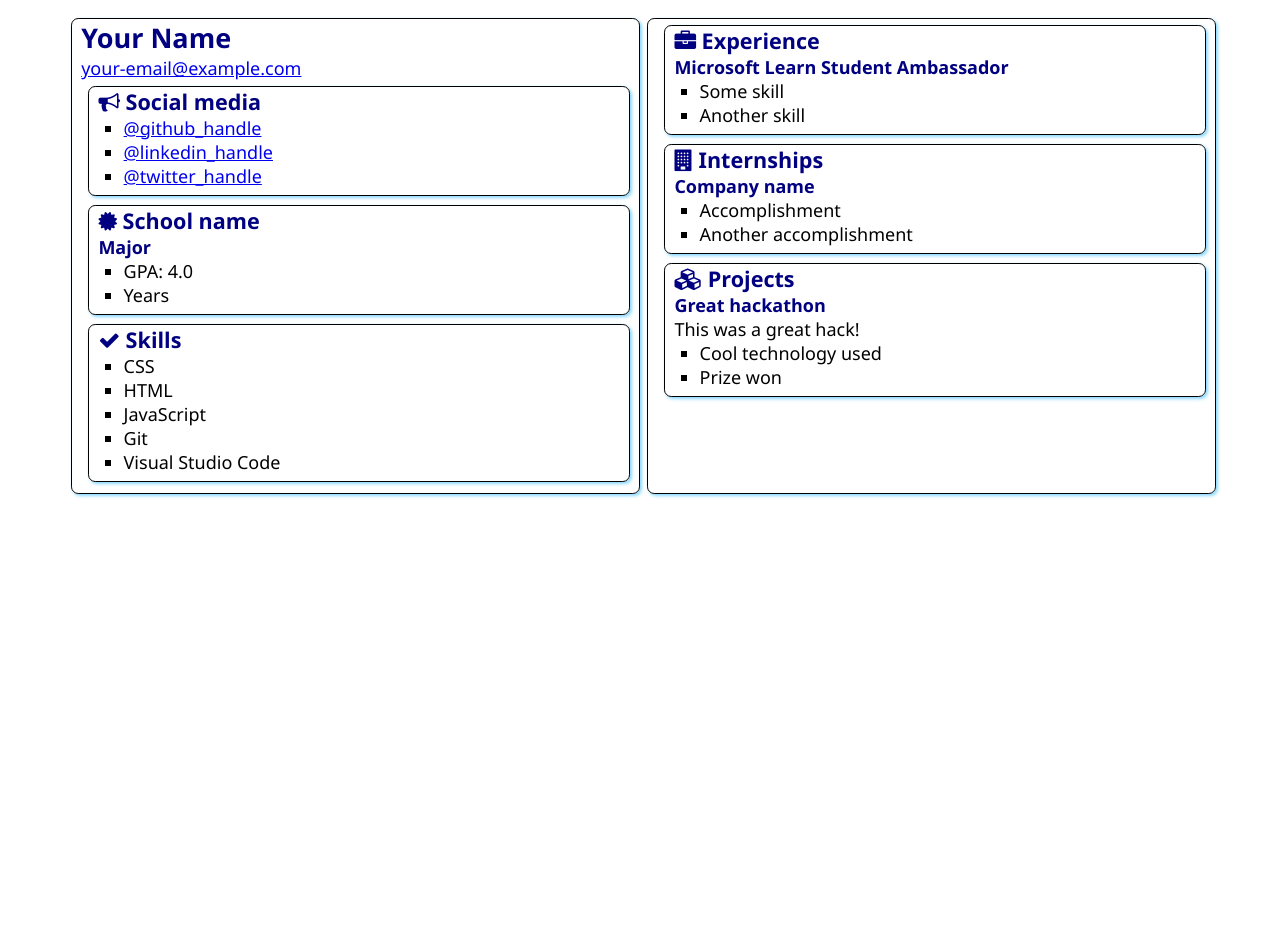
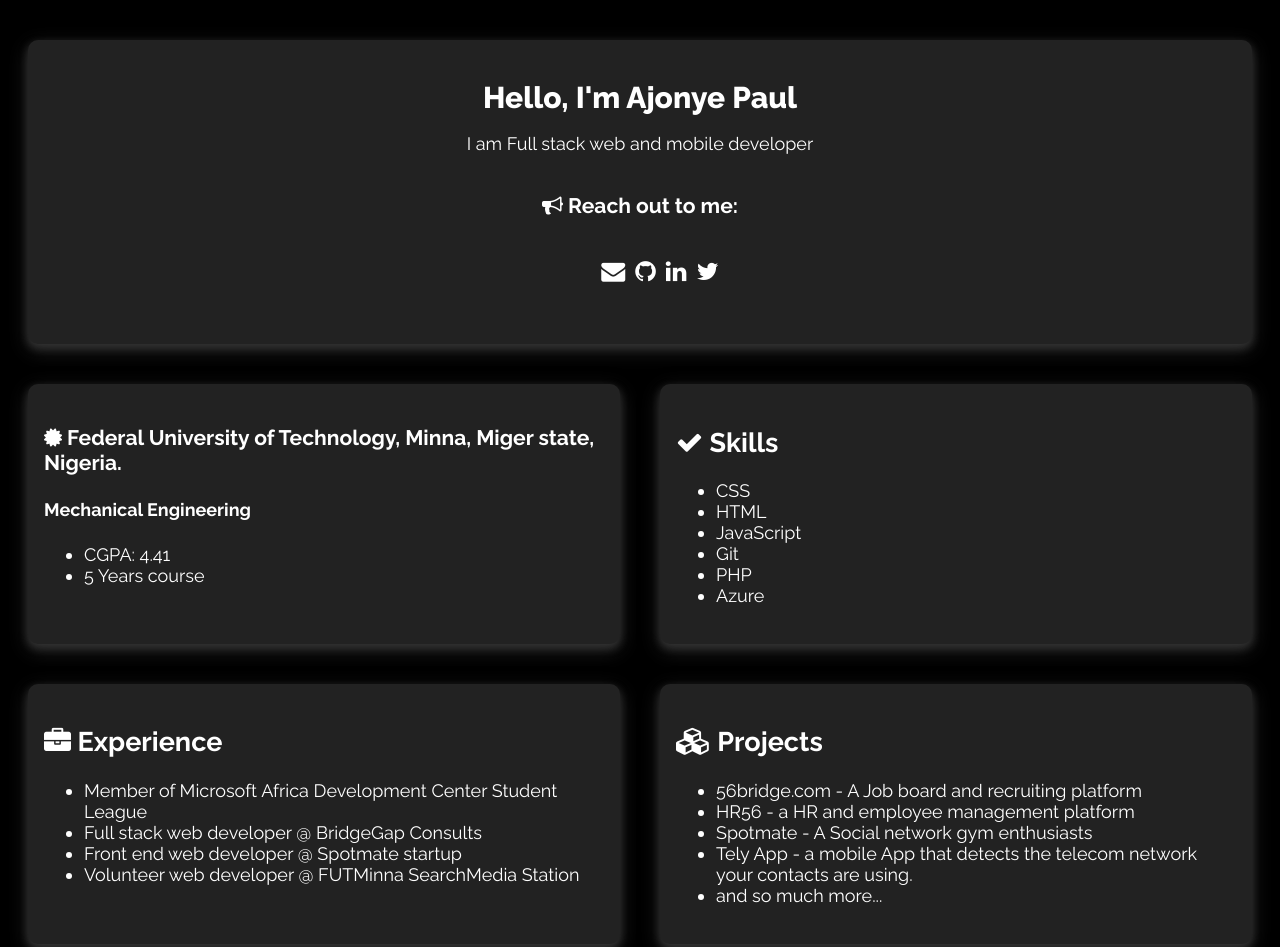
Before and after one commit to PaulChase/SATechnicalOnboarding, a plain HTML site: page src/index.html in a window 1280 px wide. Shown: the top 947 px of the page. Before the commit the page ends 800 px from the top, so only its background shows below. Drawn offline with Linux system fonts and the light colour scheme.

Commit message:
redesign the resume

```diff
--- a/src/index.html
+++ b/src/index.html
@@ -1,47 +1,62 @@
 <!DOCTYPE html>
 <html lang="en">
 	<head>
-    <meta charset="UTF-8">
-    <meta http-equiv="X-UA-Compatible" content="IE=edge">
-    <meta name="viewport" content="width=device-width, initial-scale=1.0">
-    <title>Resume</title>
+		<meta charset="UTF-8" />
+		<meta http-equiv="X-UA-Compatible" content="IE=edge" />
+		<meta name="viewport" content="width=device-width, initial-scale=1.0" />
+		<title>Ajonye Paul's Resume</title>
 
-    <link rel="stylesheet" href="style.css">
-    <link rel="stylesheet" href="https://cdnjs.cloudflare.com/ajax/libs/font-awesome/4.7.0/css/font-awesome.min.css">
+		<link rel="stylesheet" href="style.css" />
+		<link rel="stylesheet" href="https://cdnjs.cloudflare.com/ajax/libs/font-awesome/4.7.0/css/font-awesome.min.css" />
+
+		<!-- font -->
+		<link rel="preconnect" href="https://fonts.googleapis.com" />
+		<link rel="preconnect" href="https://fonts.gstatic.com" crossorigin />
+		<link
+			href="https://fonts.googleapis.com/css2?family=Raleway:wght@300;400;500;600;700;800&display=swap"
+			rel="stylesheet"
+		/>
 	</head>
 	<body>
-    <main>
-        <article class="box">
-            <h1>Your Name</h1>
-            <div><a href="mailto:your.email@example.com">your-email@example.com</a></div>
+		<main id="main">
+			<section id="hero" class="card">
+				<h1 id="name">Hello, I'm Ajonye Paul</h1>
+				<p>I am Full stack web and mobile developer</p>
 
-            <section class="box">
-                <h2>
+				<h3>
 					<i class="fa fa-bullhorn" aria-hidden="true"></i>
-                    Social media
-                </h2>
-                <ul>
-                    <li><a href="https://github.com/<handle>">@github_handle</a></li>
-                    <li><a href="https://linkedin.com/in/<handle>">@linkedin_handle</a></li>
-                    <li><a href="https://twitter.com/<handle>">@twitter_handle</a></li>
+					Reach out to me:
+				</h3>
+				<ul id="social-links">
+					<li>
+						<a href="mailto:ajonyechase@gmail.com"><i class="fa fa-envelope"></i></a>
+					</li>
+					<li>
+						<a href="https://github.com/paulchase"><i class="fa fa-github"></i></a>
+					</li>
+					<li>
+						<a href="https://linkedin.com/in/"><i class="fa fa-linkedin"></i></a>
+					</li>
+					<li>
+						<a href="https://twitter.com/ajonyepaul"><i class="fa fa-twitter"></i></a>
+					</li>
 				</ul>
 			</section>
 
-            <section class="box">
-                <div class="education">
-                    <h2>
+			<div id="details">
+				<section class="card">
+					<h3>
 						<i class="fa fa-certificate" aria-hidden="true"></i>
-                        School name
-                    </h2>
-                    <h3>Major</h3>
+						Federal University of Technology, Minna, Miger state, Nigeria.
+					</h3>
+					<h4>Mechanical Engineering</h4>
 					<ul>
-                        <li>GPA: 4.0</li>
-                        <li>Years</li>
+						<li>CGPA: 4.41</li>
+						<li>5 Years course</li>
 					</ul>
-                </div>
 				</section>
 
-            <section class="box">
+				<section class="card">
 					<h2>
 						<i class="fa fa-check" aria-hidden="true"></i>
 						Skills
@@ -51,49 +66,38 @@
 						<li>HTML</li>
 						<li>JavaScript</li>
 						<li>Git</li>
-                    <li>Visual Studio Code</li>
+						<li>PHP</li>
+						<li>Azure</li>
 					</ul>
 				</section>
-        </article>
-        <article class="box">
-            <section class="box">
+				<section class="card">
 					<h2>
 						<i class="fa fa-briefcase" aria-hidden="true"></i>
 						Experience
 					</h2>
-                <h3>Microsoft Learn Student Ambassador</h3>
 					<ul>
-                    <li>Some skill</li>
-                    <li>Another skill</li>
+						<li>Member of Microsoft Africa Development Center Student League</li>
+						<li>Full stack web developer @ BridgeGap Consults</li>
+						<li>Front end web developer @ Spotmate startup</li>
+						<li>Volunteer web developer @ FUTMinna SearchMedia Station</li>
 					</ul>
 				</section>
-            <section class="box">
-                <h2>
-                    <i class="fa fa-building" aria-hidden="true"></i>
-                    Internships
-                </h2>
 
-                <h3>Company name</h3>
-                <ul>
-                    <li>Accomplishment</li>
-                    <li>Another accomplishment</li>
-                </ul>
-            </section>
-            <section class="box">
+				<section class="card">
 					<h2>
 						<i class="fa fa-cubes" aria-hidden="true"></i>
 						Projects
 					</h2>
 
-                <h3>Great hackathon</h3>
-                <div>This was a great hack!</div>
 					<ul>
-                    <li>Cool technology used</li>
-                    <li>Prize won</li>
+						<li>56bridge.com - A Job board and recruiting platform</li>
+						<li>HR56 - a HR and employee management platform</li>
+						<li>Spotmate - A Social network gym enthusiasts</li>
+						<li>Tely App - a mobile App that detects the telecom network your contacts are using.</li>
+						<li>and so much more...</li>
 					</ul>
 				</section>
-        </article>
-
+			</div>
 		</main>
 	</body>
 </html>
--- a/src/style.css
+++ b/src/style.css
@@ -1,47 +1,71 @@
 body {
-    font-family: 'Segoe UI', Tahoma, Geneva, Verdana, sans-serif;
-    font-size: 18px;
-    margin: 1% 5%;
-    background-color:E6F7FF;
+	font-family: "Raleway", sans-serif;
+	font-size: 18px;
+	margin: 0;
+	background-color: E6F7FF;
+	min-height: 100vh;
+	background-color: black;
+	color: white;
+	padding: 20px 12px;
 }
 
-main {
-    display: grid;
-    grid-template-columns: 50% 50%;
+#main {
+	max-width: 1224px;
+	margin: 0 auto;
 }
 
-
-.box {
-    box-shadow: .1em .1em .2em #80D4FF;
-    border-radius: .4em;
-    border-width: .01em;
-    border-style: solid;
-    margin-left: .4em;
-    padding: .0em .5em .1em .5em;
-    margin-bottom: .5em;
-    margin-top: .3em;
+#hero {
+	padding: 40px 16px;
+	display: flex;
+	flex-direction: column;
+	align-items: center;
+	justify-content: center;
 }
 
-h1 {
-    color: navy;
-    margin: 0em;
-    display: block;
+.card {
+	background-color: #222;
+	box-shadow: 0 4px 8px 0 #333333, 0 6px 20px 0 #262626;
+	border-radius: 10px;
+	padding: 14px 12px;
 }
 
-h2 {
-    color: navy;
-    font-size: 1.2em;
-    margin: 0em;
+#name {
+	margin: 0 auto;
+	text-align: center;
+	font-size: 30px;
+	font-weight: 800;
 }
 
-h3 {
-    color: navy;
-    font-size: 1em;
-    margin: 0em;
+#social-links {
+	list-style: none;
+	display: flex;
+	align-items: center;
+	gap: 10px;
 }
 
-ul {
-    margin: 0em 0em .3em 0em;
-    list-style-type: square;
-    padding-left: 1.4em;
+#social-links a {
+	font-size: 24px;
+	color: white;
 }
+
+#details {
+	display: grid;
+	grid-template-columns: 1fr;
+	gap: 28px;
+	margin-top: 40px;
+}
+
+@media screen and (min-width: 1024px) {
+	#details {
+		grid-template-columns: 1fr 1fr;
+		gap: 40px;
+	}
+
+	body {
+		padding: 40px 12px;
+	}
+
+	.card {
+		padding: 20px 16px;
+	}
+}
```
Lines whose indentation alone changed are shown as unchanged.
